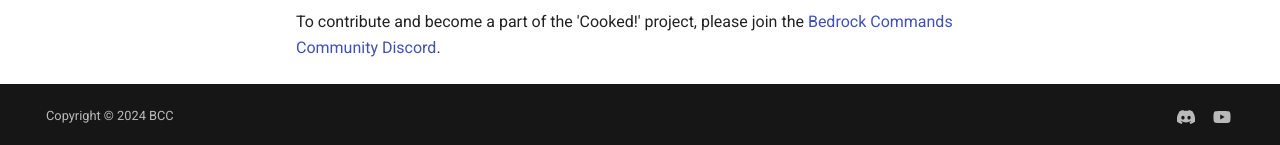
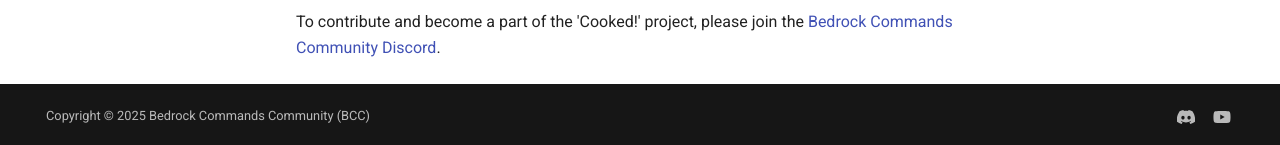
Before and after one commit to BedrockCommands/Cook-Off-Docs, an MkDocs documentation site: the page built from docs/docs/index.md, in a window 1280 px wide and 1317 px high. Shown: the part 1169-1314 px from the top of the window. Built offline with MkDocs 1.6.1 and Material for MkDocs 9.7.7, drawn with Linux system fonts in a browser that asks for light colours; comment, search, counter and statistics services are not loaded.

Commit message:
Update mkdocs.yml

```diff
--- a/docs/mkdocs.yml
+++ b/docs/mkdocs.yml
@@ -3,7 +3,7 @@ site_url: https://bedrockcommands.github.io/Cooked/
 repo_url: "https://github.com/BedrockCommands/Cooked"
 repo_name: "Cooked"
 
-copyright: Copyright &copy; 2024 BCC
+copyright: Copyright &copy; 2025 Bedrock Commands Community (BCC)
 extra:
   generator: false
   social:
```
